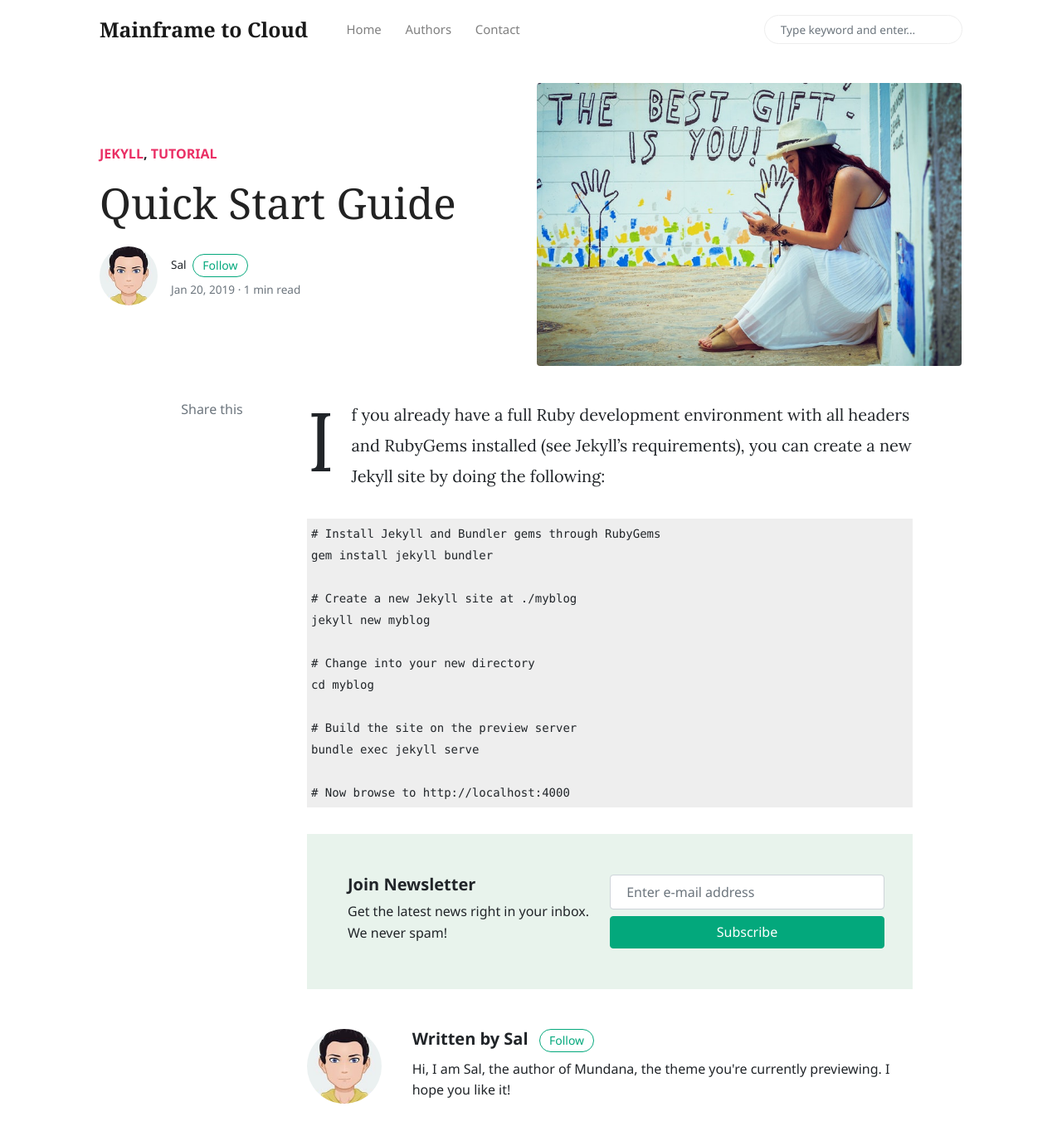
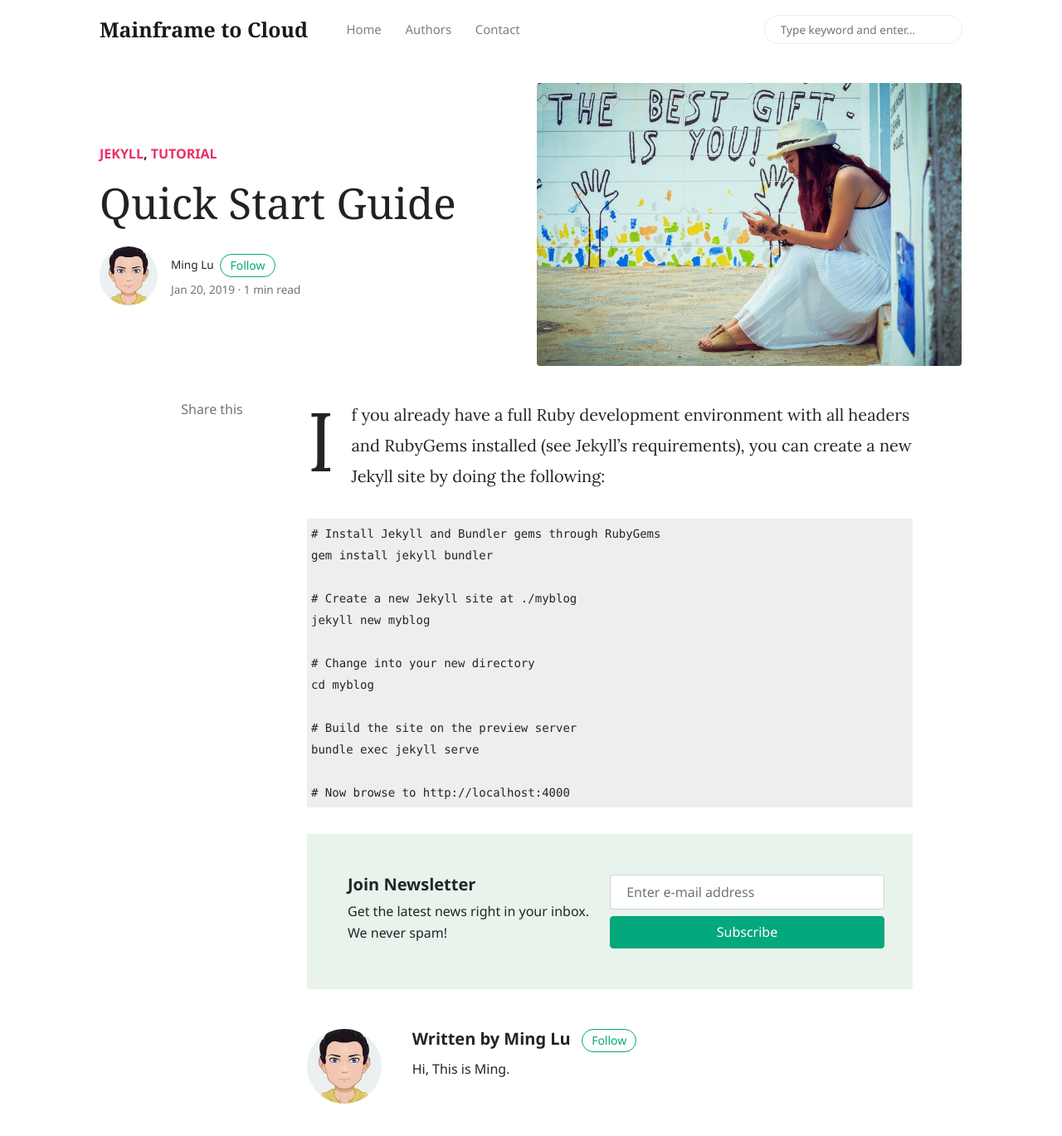
Before and after one commit to billrain/mainframe2cloud.github.io, a Jekyll site: the page built from _posts/2019-01-20-quick-start-guide.md, in a window 1280 px wide and 1400 px high. Shown: the top 1369 px of the window at 83% size. Built offline with Jekyll 4.4.1, drawn with Linux system fonts in a browser that asks for light colours; nearby versions of some CDN libraries; comment, search, counter and statistics services are not loaded.

Commit message:
Update _config.yml

```diff
--- a/_config.yml
+++ b/_config.yml
@@ -20,12 +20,12 @@ plugins:
 
 authors:
     sal:
-      name:           Sal
-      site:           https://www.wowthemes.net
+      name:           Ming Lu
+      site:           https://www.mainframe2cloud.com
       avatar:         /assets/images/avatar1.jpg
-      bio:            "Hi, I am Sal, the author of Mundana, the theme you're currently previewing. I hope you like it!"
-      email:          wowthemesnet@gmail.com
-      twitter:        https://twitter.com/wowthemesnet
+      bio:            "Hi, This is Ming."
+      email:          mainframe2cloud@gmail.com
+      twitter:        https://twitter.com/billrain
 
     jane:
       name:           Jane
```
